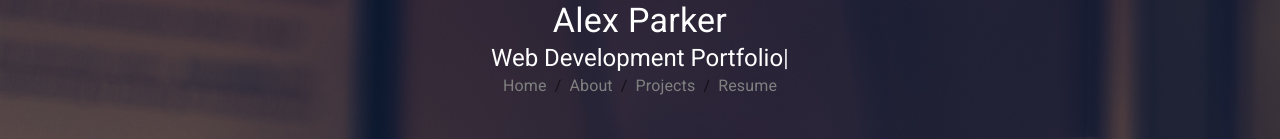
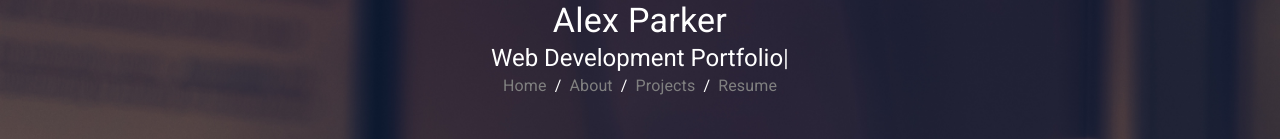
Before and after one commit to AlexParker82/Portfolio, a React (Create React App) app: page / in a window 1280 px wide. Shown: the top 139 px of the page. Built offline with nearby package versions, Linux system fonts and the light colour scheme.

Commit message:
separators

```diff
--- a/public/assets/styles/style.css
+++ b/public/assets/styles/style.css
@@ -8,3 +8,7 @@ a:hover {
     text-decoration: underline;
 
 }
+
+.MuiBreadcrumbs-separator {
+    color: white;
+}
```
